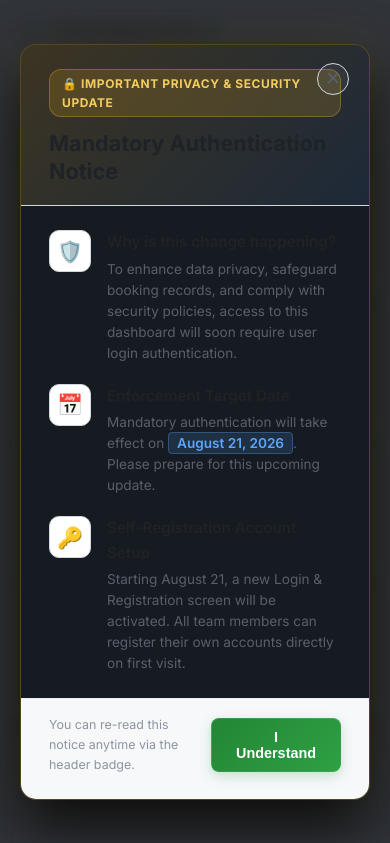
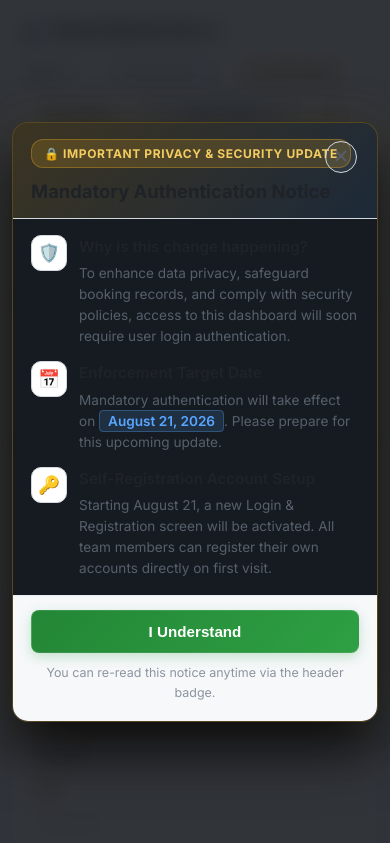
Before and after one commit to armanislams/tcbr-booking-sheets-bot, a website: page public/index.html in a window 390 px wide. Shown: the top 843 px of the page. Drawn offline with Linux system fonts and the light colour scheme; no server answers.

Commit message:
fixed popup taking full screen

```diff
--- a/public/css/styles.css
+++ b/public/css/styles.css
@@ -702,6 +702,8 @@ body {
   opacity: 0;
   pointer-events: none;
   transition: opacity 0.3s cubic-bezier(0.16, 1, 0.3, 1);
+  overflow-y: auto;
+  -webkit-overflow-scrolling: touch;
 }
 .modal-backdrop.visible {
   opacity: 1;
@@ -714,6 +716,10 @@ body {
   border-radius: 16px;
   max-width: 560px;
   width: 100%;
+  max-height: calc(100vh - 40px);
+  max-height: calc(100dvh - 32px);
+  display: flex;
+  flex-direction: column;
   box-shadow: 0 24px 60px rgba(0, 0, 0, 0.85), 0 0 40px rgba(210, 153, 34, 0.12);
   transform: translateY(24px) scale(0.96);
   transition: transform 0.35s cubic-bezier(0.16, 1, 0.3, 1);
@@ -729,6 +735,7 @@ body {
   border-bottom: 1px solid var(--border);
   padding: 24px 28px 20px;
   position: relative;
+  flex-shrink: 0;
 }
 .modal-close-btn {
   position: absolute;
@@ -775,6 +782,9 @@ body {
   display: flex;
   flex-direction: column;
   gap: 20px;
+  overflow-y: auto;
+  flex: 1;
+  -webkit-overflow-scrolling: touch;
 }
 .modal-section {
   display: flex;
@@ -817,6 +827,7 @@ body {
   align-items: center;
   justify-content: space-between;
   gap: 16px;
+  flex-shrink: 0;
 }
 .modal-footer-note {
   font-size: 0.78rem;
@@ -839,3 +850,42 @@ body {
   transform: translateY(-1px);
   box-shadow: 0 6px 16px rgba(46, 160, 67, 0.35);
 }
+
+@media (max-width: 600px) {
+  .modal-backdrop {
+    padding: 12px;
+  }
+  .modal-header-banner {
+    padding: 16px 18px 14px;
+  }
+  .modal-title {
+    font-size: 1.15rem;
+  }
+  .modal-body {
+    padding: 16px 18px;
+    gap: 14px;
+  }
+  .modal-section {
+    gap: 12px;
+  }
+  .modal-icon-box {
+    width: 36px;
+    height: 36px;
+    font-size: 1.1rem;
+  }
+  .modal-footer {
+    padding: 14px 18px 18px;
+    flex-direction: column-reverse;
+    align-items: stretch;
+    gap: 10px;
+  }
+  .modal-footer-note {
+    text-align: center;
+  }
+  .modal-primary-btn {
+    width: 100%;
+    text-align: center;
+    padding: 12px;
+    font-size: 0.95rem;
+  }
+}
```
